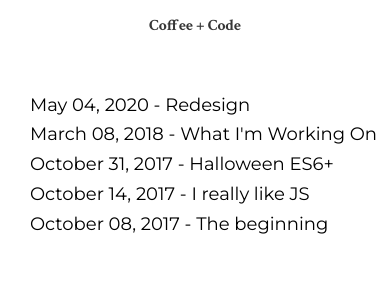
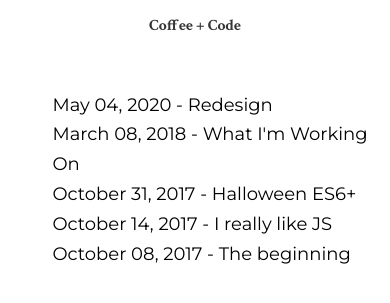
Before and after one commit to jmenglis/blog, a Gatsby site: page / in a window 390 px wide. Shown: the part 71-374 px from the top of the page. Built offline with nearby package versions, Linux system fonts and the light colour scheme; Gatsby itself is replaced by a stand-in of ours; some packages are replaced by stand-ins of ours.

Commit message:
Fixing breakpoints for images

```diff
--- a/src/components/layout.js
+++ b/src/components/layout.js
@@ -30,14 +30,7 @@ const Layout = ({ children }) => {
         siteTitle={data.site.siteMetadata.title}
         description={data.site.siteMetadata.description}
       />
-      <div
-        style={{
-          display: "flex",
-          flexDirection: "column",
-          margin: "0 auto",
-          maxWidth: "960px",
-        }}
-      >
+      <div className="body">
         <main>{children}</main>
         {/*<footer*/}
         {/*  style={{*/}
--- a/src/components/layout.scss
+++ b/src/components/layout.scss
@@ -223,3 +223,16 @@ pre[class*="language-"] > code[class*="language-"] {
 .links:hover {
   color: rgb(74, 74, 74)
 }
+
+.body {
+  display: flex;
+  flex-direction: column;
+  margin: 0 auto;
+  max-width: 960px;
+}
+
+@media only screen and (max-width: 768px) {
+  .body {
+    margin: 0 1.25rem 0 1.25rem;
+  }
+}
```
